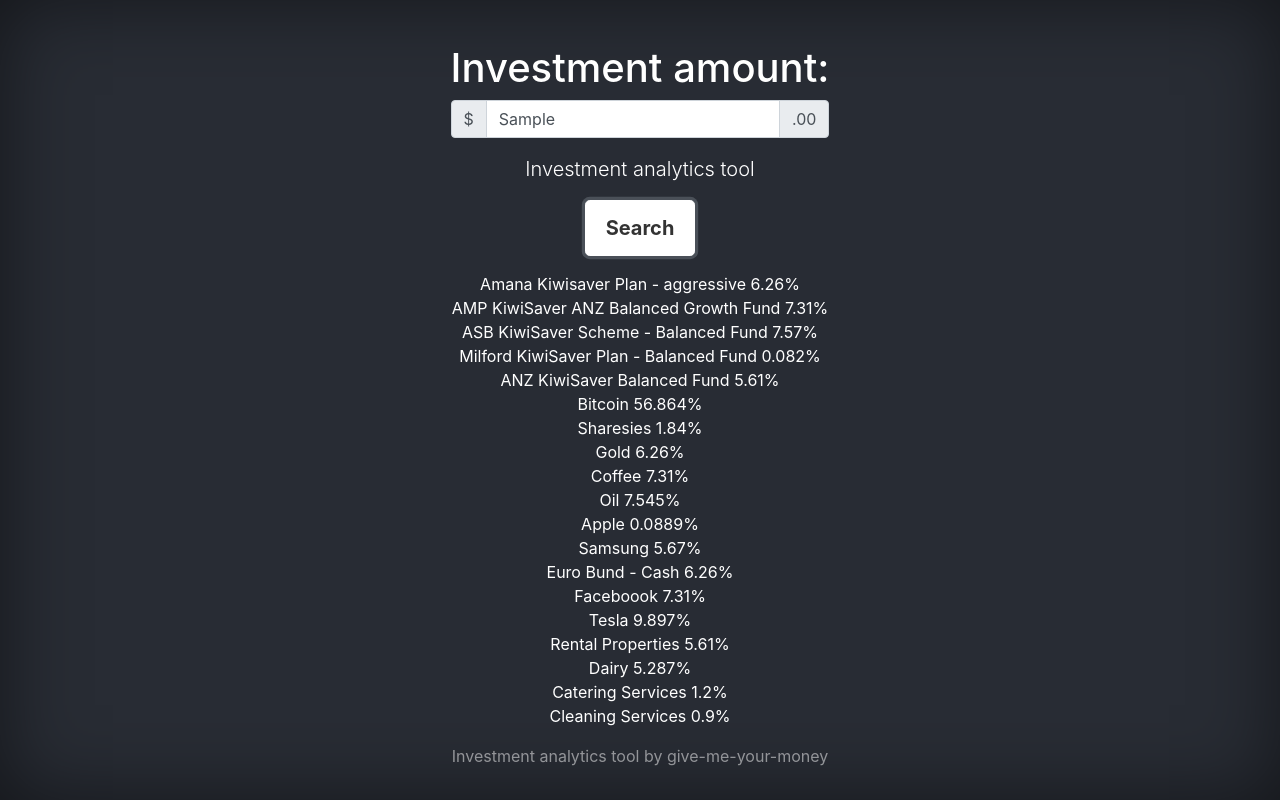
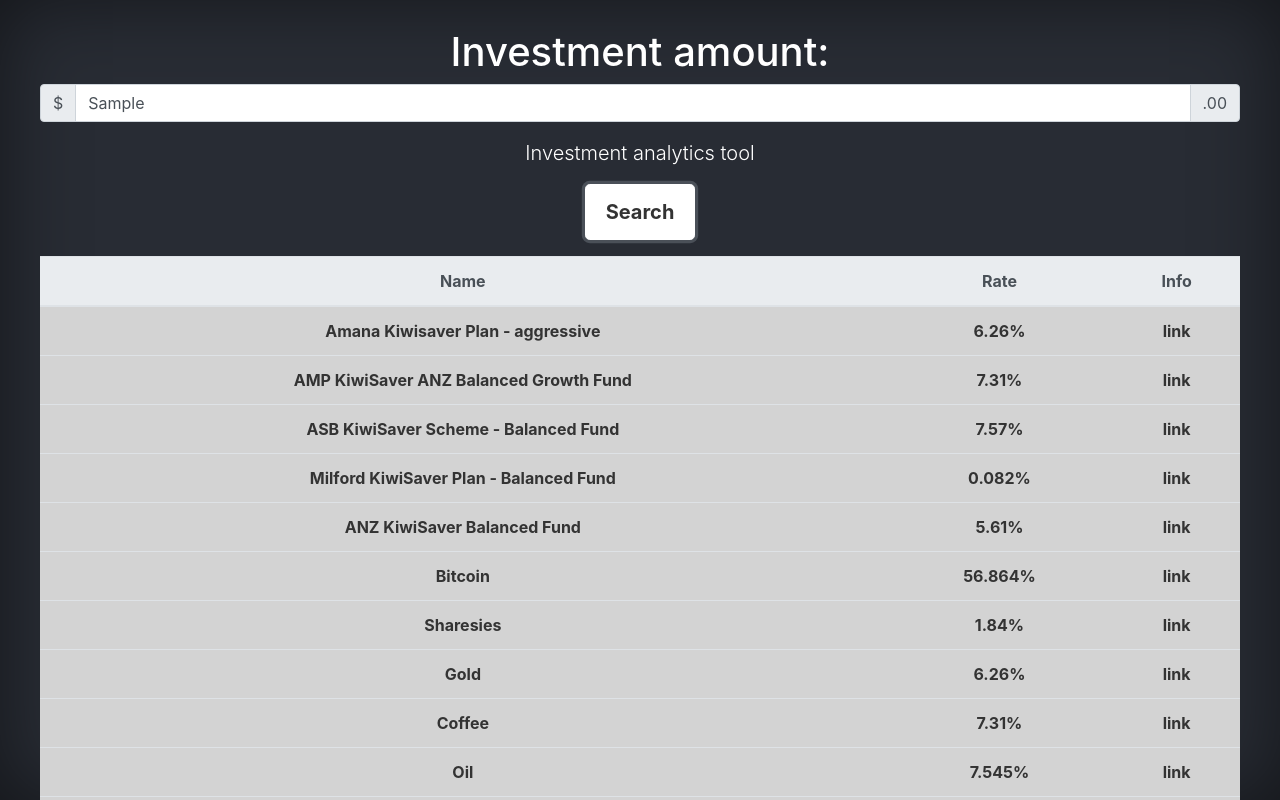
Before and after one commit to helenkyryliuk/code-camp-project, a React (Create React App) app: page / in a window 1280 px wide. Both pictures are taken after typing "Sample" into the empty fields and a click on the button "Search". Shown: the top 800 px of the page. Built offline with nearby package versions, Linux system fonts and the light colour scheme.

Commit message:
ui update

```diff
--- a/src/App.css
+++ b/src/App.css
@@ -55,11 +55,20 @@
 box-shadow: inset 0 0 5rem rgba(0, 0, 0, .5);
 }
 
-.cover-container {
+/* .cover-container {
 max-width: 42em;
+} */
+a {
+  color: #333;
 }
-
-
+.table {
+  background: lightgray;
+  color: #333;
+  width: 100%;
+}
+input {
+  width: 300px;
+}
 /*
 * Header
 */
@@ -114,7 +123,9 @@
 font-weight: 700;
 }
 
-
+#root {
+  width: 100%;
+}
 /*
 * Footer
 */
--- a/src/App.js
+++ b/src/App.js
@@ -1,13 +1,11 @@
 import React from 'react';
 import './App.css';
 import MainForm from './MainForm';
+import Table from './Table';
+
 
 
 function App() {
-  const divStyle = {
-    height: "20px",
-    width: "25%",
-  };
   return (
     <>
       <MainForm />
--- a/src/Header.js
+++ b/src/Header.js
@@ -5,7 +5,7 @@
         return (
             <header className="masthead mb-auto">
             <div className="inner">
-              <h3 className="masthead-brand"></h3>
+              {/* <h3 className="masthead-brand">Show Me Your Money</h3> */}
               <nav className="nav nav-masthead justify-content-center">
                 <a className="nav-link active" href="#"></a>
                 <a className="nav-link" href="#"></a>
--- a/src/MainForm.js
+++ b/src/MainForm.js
@@ -1,6 +1,8 @@
 import React, { Component } from 'react'
 import Footer from './Footer';
 import Header from './Header';
+import Table from './Table';
+
 import axios from 'axios';
 
 
@@ -27,11 +29,6 @@
   }
 
     render() {
-      const divStyle = {
-        height: "20px",
-        width: "25%",
-      };
-      const { data } = this.state;
         return (
     <div className="cover-container d-flex h-100 p-3 mx-auto flex-column">
       <Header />
@@ -50,7 +47,9 @@
         <p className="lead">
           <button className="btn btn-lg btn-secondary" onClick={this.handleSubmitForm}>Search</button>
         </p>
-        {data.map(option => <div key={option.ID}>{option.Name}{' '}{option.ROI}%</div>)}
+
+
+    <Table data={this.state.data}/>
       </main>
       <Footer />
       </div>
--- /dev/null
+++ b/src/Table.js
@@ -0,0 +1,32 @@
+import React, { Component } from 'react'
+
+export class Table extends Component {
+    render() {
+        if (this.props.data.length === 0) {
+            return null;
+        }
+        return (
+
+<table className="table">
+  <thead className="thead-light">
+    <tr>
+      <th scope="col">Name</th>
+      <th scope="col">Rate</th>
+      <th scope="col">Info</th>
+      {/* <th scope="col">Handle</th> */}
+    </tr>
+  </thead>
+  <tbody>
+   {this.props.data.map(item => <tr key={item.ID}>
+        <th scope="row">{item.Name}</th>
+        <th scope="row">{item.ROI}%</th>
+        <th scope="row"><a href={item.Link}>link</a></th>
+      </tr>)}
+
+  </tbody>
+</table>
+        )
+    }
+}
+
+export default Table
```
Also changed, not shown: src/Card.js (deleted, +0 -17 lines).
